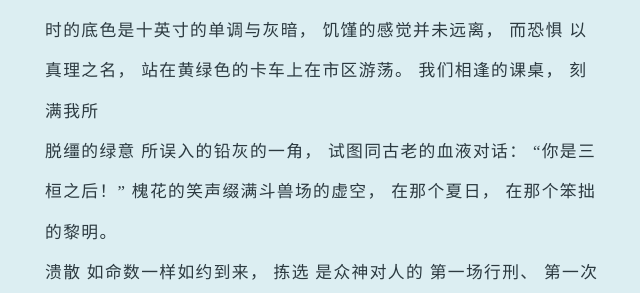
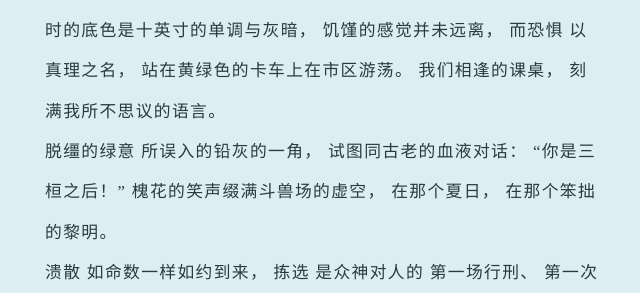
Before and after one commit to Lawrenceblock/poet, a Jekyll site: the page built from _posts/2026-04-07-qing-chun-de-wu-yu.md, in a window 1280 px wide. Shown: the part 383-676 px from the top of the page, without its empty margins (315-955 px from the left). Built offline with Jekyll 4.4.1, drawn with Linux system fonts in a browser that asks for light colours; some of the changed text lies outside the part shown.

Commit message:
fix: 青春物语正文换行/诗节

```diff
--- a/_posts/2026-04-07-qing-chun-de-wu-yu.md
+++ b/_posts/2026-04-07-qing-chun-de-wu-yu.md
@@ -49,8 +49,10 @@ tags: [诗歌]
 
 我们相逢的课桌，
 
-刻满我所
+刻满我所不思议的语言。
+
 <br>
+
 脱缰的绿意
 
 所误入的铅灰的一角，
@@ -86,6 +88,8 @@ tags: [诗歌]
 像狼群
 
 在黑暗里窥伺。
+
+
 <br>
 
 Youth's   Tale
```
